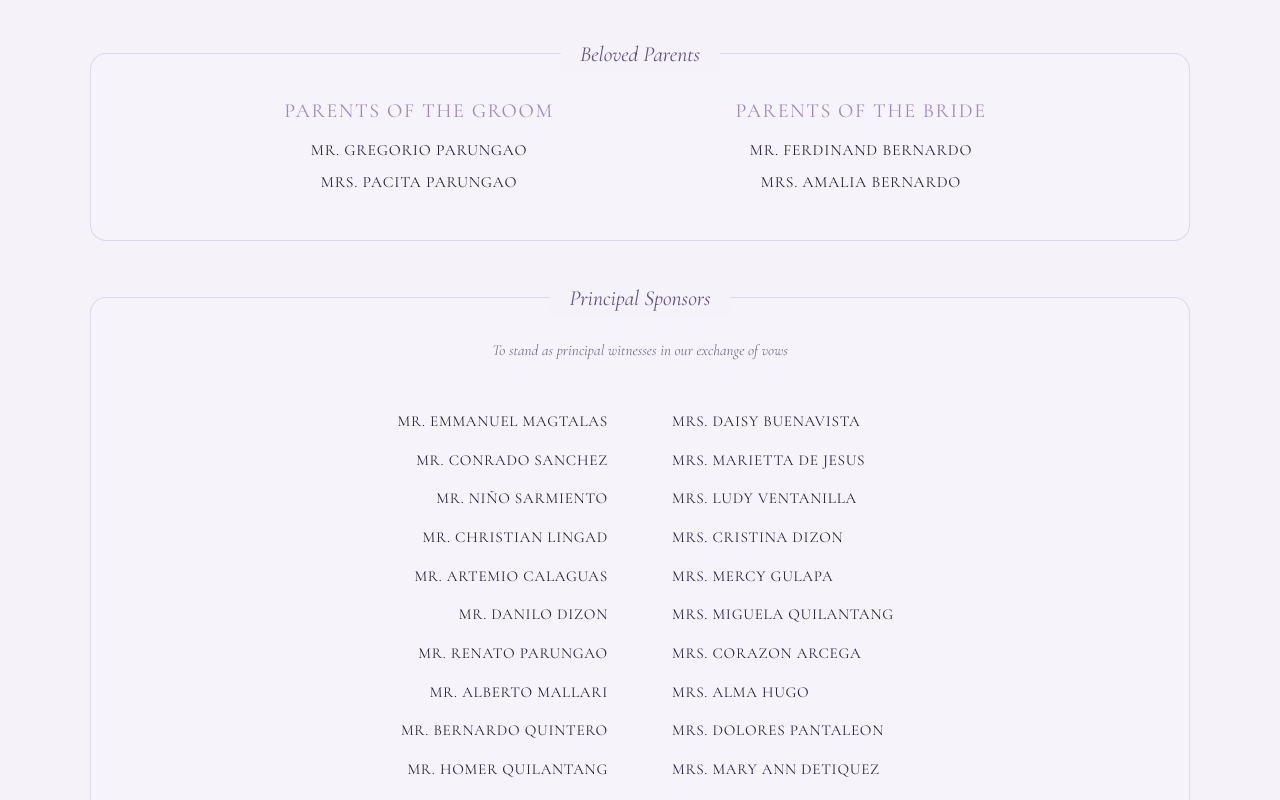
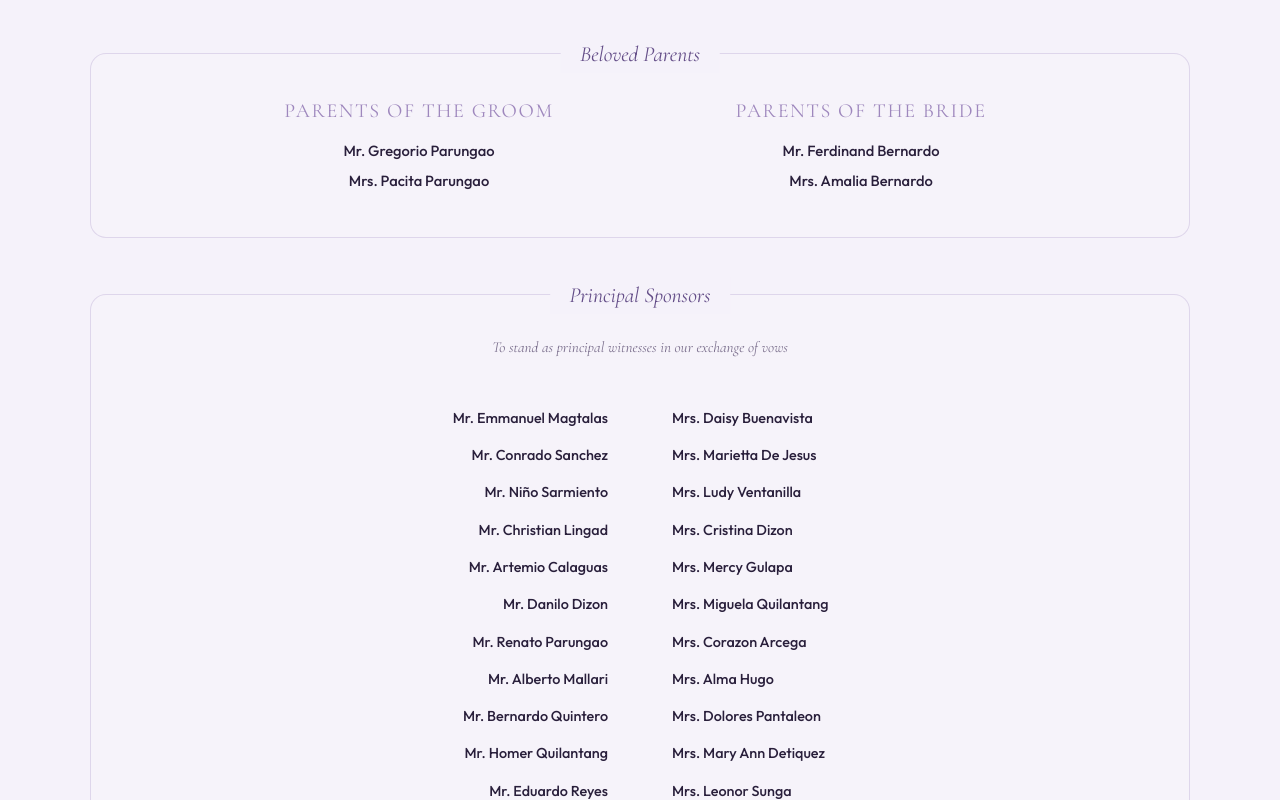
Before and after one commit to Adiciao/aira-and-rex-wedding, a React (Vite) app: page / in a window 1280 px wide. Shown: the part 2320-3120 px from the top of the page. Built offline with nearby package versions, Linux system fonts and the light colour scheme; no server answers; the database is empty.

Commit message:
feat(entourage): change Parents and Sponsors font format to match the Best Men card bold style

```diff
--- a/src/components/Entourage.jsx
+++ b/src/components/Entourage.jsx
@@ -821,10 +821,9 @@ function ParentName({ name, index }) {
       }}
       onMouseLeave={() => setHovered(false)}
       style={{
-        fontFamily: 'var(--ff-serif)',
-        textTransform: 'uppercase',
-        letterSpacing: '0.05em',
-        fontSize: '0.98rem',
+        fontFamily: 'var(--ff-sans)',
+        fontWeight: 500,
+        fontSize: '0.92rem',
         color: hovered ? '#c9a96e' : 'var(--text)',
         margin: '0.35rem 0',
         transition: 'color 0.25s ease',
@@ -851,10 +850,9 @@ function SponsorCouple({ pair, index }) {
           }}
           onMouseLeave={() => setHoveredMale(false)}
           style={{
-            fontFamily: 'var(--ff-serif)',
-            textTransform: 'uppercase',
-            letterSpacing: '0.05em',
-            fontSize: '0.95rem',
+            fontFamily: 'var(--ff-sans)',
+            fontWeight: 500,
+            fontSize: '0.9rem',
             color: hoveredMale ? '#c9a96e' : 'var(--text)',
             transition: 'color 0.25s ease',
             cursor: 'default'
@@ -871,10 +869,9 @@ function SponsorCouple({ pair, index }) {
           }}
           onMouseLeave={() => setHoveredFemale(false)}
           style={{
-            fontFamily: 'var(--ff-serif)',
-            textTransform: 'uppercase',
-            letterSpacing: '0.05em',
-            fontSize: '0.95rem',
+            fontFamily: 'var(--ff-sans)',
+            fontWeight: 500,
+            fontSize: '0.9rem',
             color: hoveredFemale ? '#c9a96e' : 'var(--text)',
             transition: 'color 0.25s ease',
             cursor: 'default'
```
